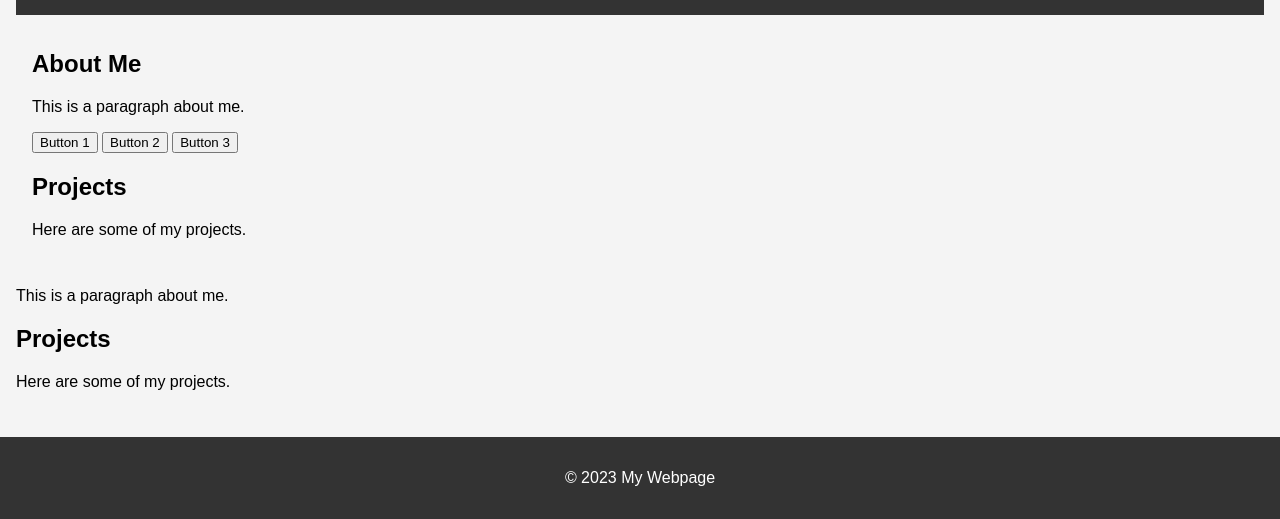
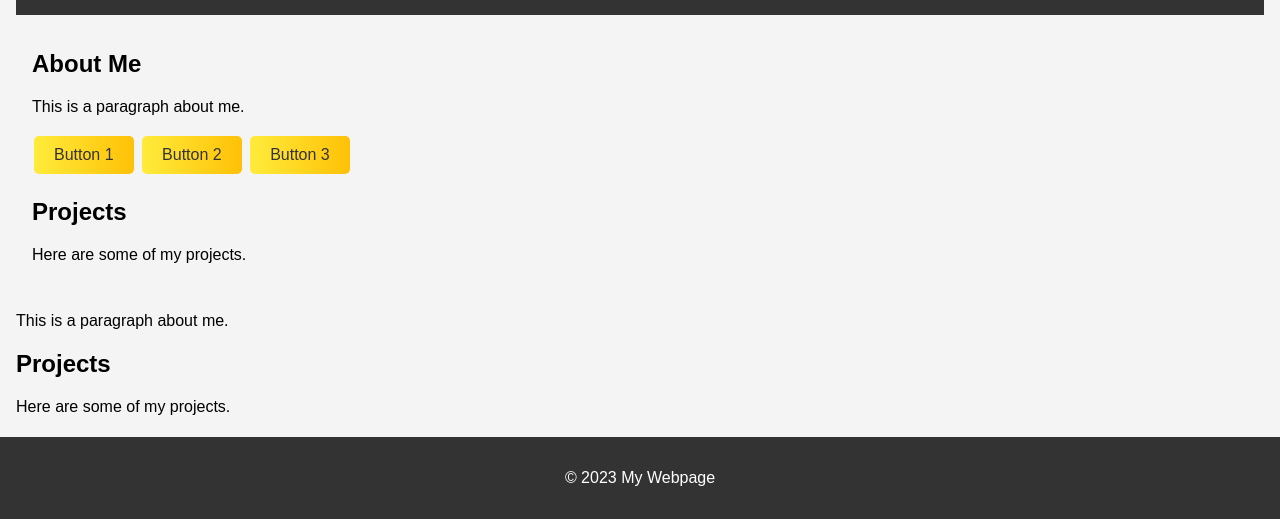
Before and after one commit to MacroCreationBiz/TestWebsite01092024, a plain HTML site: page index.html in a window 1280 px wide. Shown: the part 281-800 px from the top of the page. Drawn offline with Linux system fonts and the light colour scheme.

Commit message:
Update styles.css

```diff
--- a/styles.css
+++ b/styles.css
@@ -29,3 +29,17 @@ footer {
     width: 100%;
     bottom: 0;
 }
+
+.gradient-button {
+    background: linear-gradient(to right, #ffeb3b, #ffc107);
+    border: none;
+    color: #333;
+    padding: 10px 20px;
+    text-align: center;
+    text-decoration: none;
+    display: inline-block;
+    font-size: 16px;
+    margin: 4px 2px;
+    cursor: pointer;
+    border-radius: 5px;
+}
```
